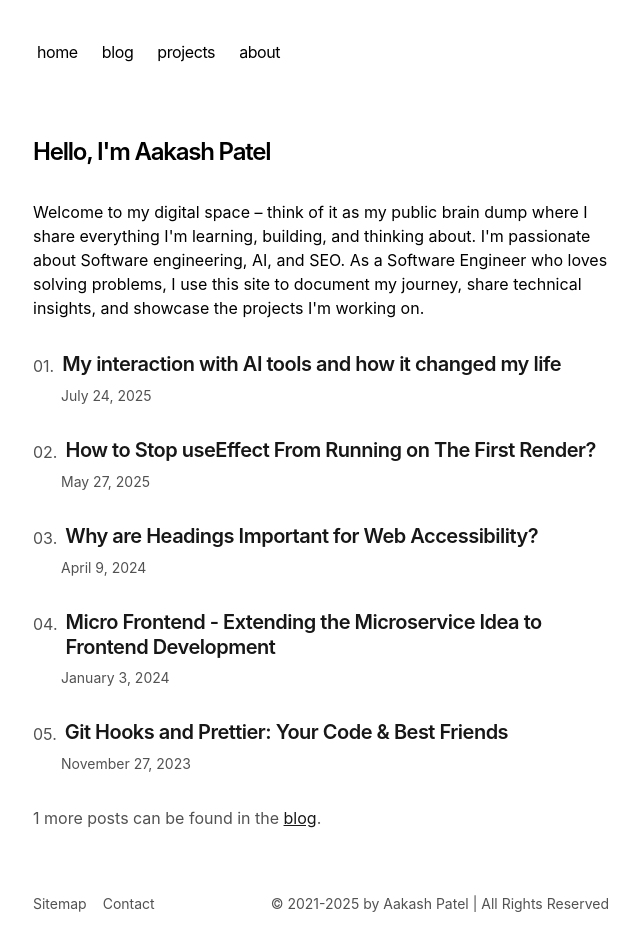
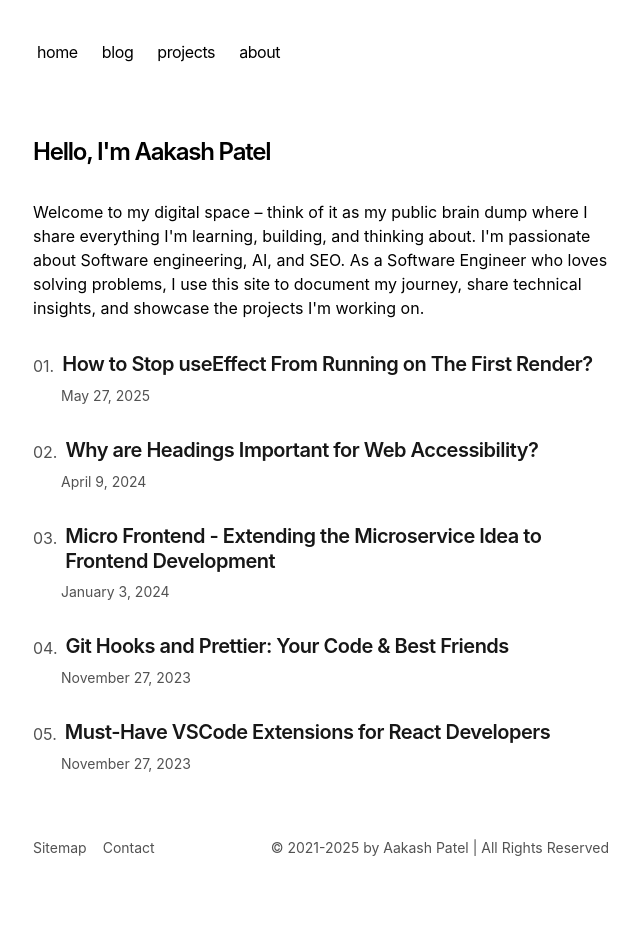
Before and after one commit to itsaakashpatel/blog, a Next.js app: page / in a window 1280 px wide. Shown: the top 950 px of the page, without its empty margins (319-959 px from the left). After the commit the page ends 922 px from the top, so only its background shows below. Built offline with nearby package versions, Linux system fonts and the light colour scheme; no server answers.

Commit message:
feat: add status field to metadata and implement filtering for draft posts in blog utilities

```diff
--- a/app/blog/utils.ts
+++ b/app/blog/utils.ts
@@ -7,6 +7,7 @@ type Metadata = {
   summary: string;
   image?: string;
   category?: string;
+  status?: string;
 };
 
 function parseFrontmatter(fileContent: string) {
@@ -24,6 +25,8 @@ function parseFrontmatter(fileContent: string) {
 
     if (key.trim() === 'category') {
       metadata.category = value;
+    } else if (key.trim() === 'status') {
+      metadata.status = value;
     } else {
       metadata[key.trim() as keyof Metadata] = value;
     }
@@ -73,7 +76,20 @@ function getMDXData(dir) {
 }
 
 export function getBlogPosts() {
+  const allPosts = getMDXData(path.join(process.cwd(), 'app', 'blog', 'posts'));
+  // Filter out draft posts
+  return allPosts.filter((post) => post.metadata.status !== 'draft');
+}
+
+export function getAllBlogPosts() {
+  // Get all posts including drafts (for admin/development purposes)
   return getMDXData(path.join(process.cwd(), 'app', 'blog', 'posts'));
+}
+
+export function getDraftPosts() {
+  // Get only draft posts
+  const allPosts = getMDXData(path.join(process.cwd(), 'app', 'blog', 'posts'));
+  return allPosts.filter((post) => post.metadata.status === 'draft');
 }
 
 export function getAllCategories() {
--- a/app/components/posts.tsx
+++ b/app/components/posts.tsx
@@ -7,6 +7,7 @@ interface BlogPost {
     title: string;
     publishedAt: string;
     category?: string;
+    status?: string;
   };
 }
 
```
